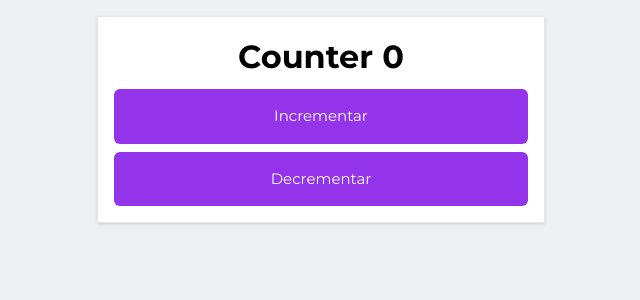
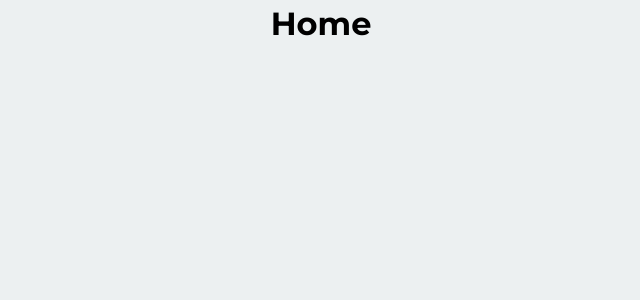
Before and after one commit to SoaresLeonardo/next-js-development, a Next.js app: page / in a window 1280 px wide. Shown: the top 300 px of the page, without its empty margins (319-959 px from the left). Built offline with nearby package versions, Linux system fonts and the light colour scheme.

Commit message:
Update page.tsx

```diff
--- a/src/app/page.tsx
+++ b/src/app/page.tsx
@@ -1,29 +1,7 @@
-'use client';
-
-import Button from '@/components/Button';
-import { useDispatch, useSelector } from 'react-redux';
-import * as C from '@/components/Container';
-import { decrement, increment } from '@/redux/counter';
-
 export default function Home() {
-  const counter = useSelector((state) => state.counter.value);
-  const dispatch = useDispatch();
-
-  const handleIncrementCounter = () => {
-    dispatch(increment());
-  };
-
-  const handleDecrementCounter = () => {
-    dispatch(decrement());
-  };
-
   return (
     <>
-      <C.Container backgroundColor>
-        <h1>Counter {counter}</h1>
-        <Button onClick={handleIncrementCounter}>Incrementar</Button>
-        <Button onClick={handleDecrementCounter}>Decrementar</Button>
-      </C.Container>
+      <h1>Home</h1>
     </>
   );
 }
```
